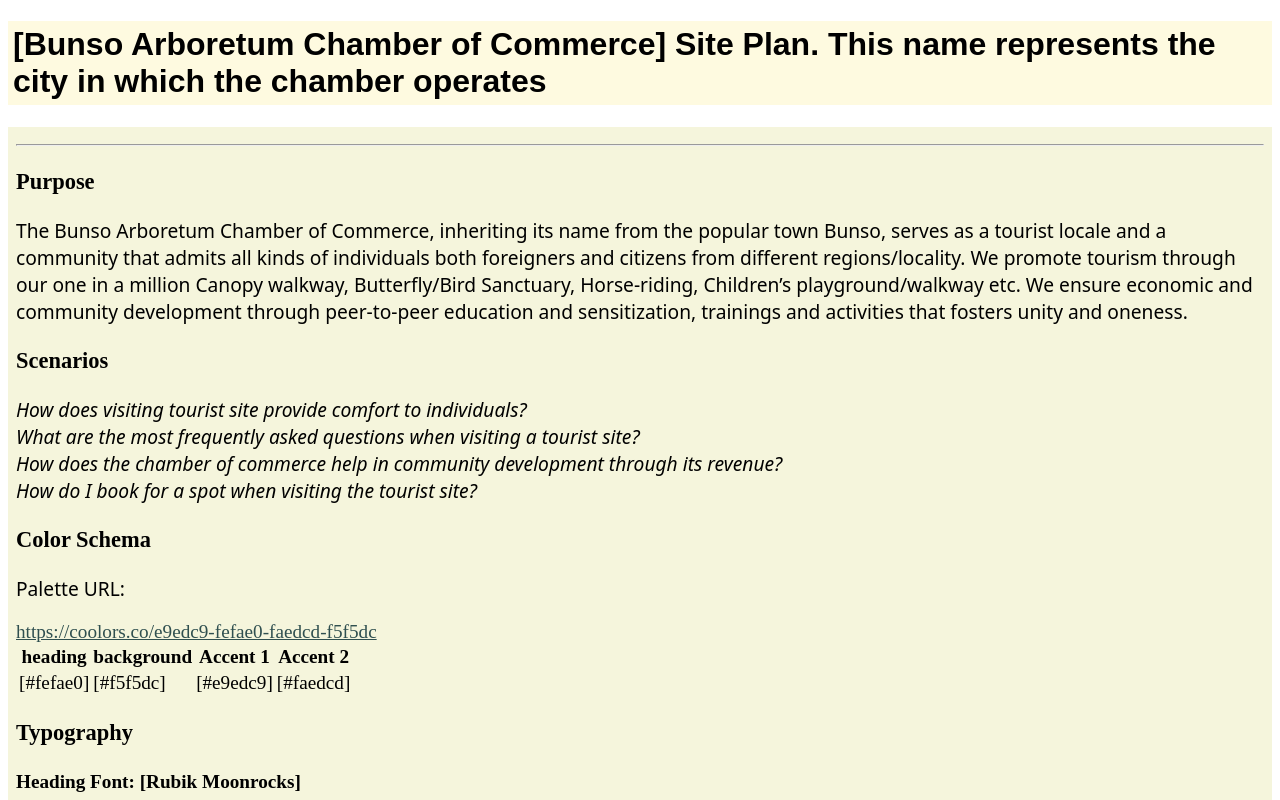
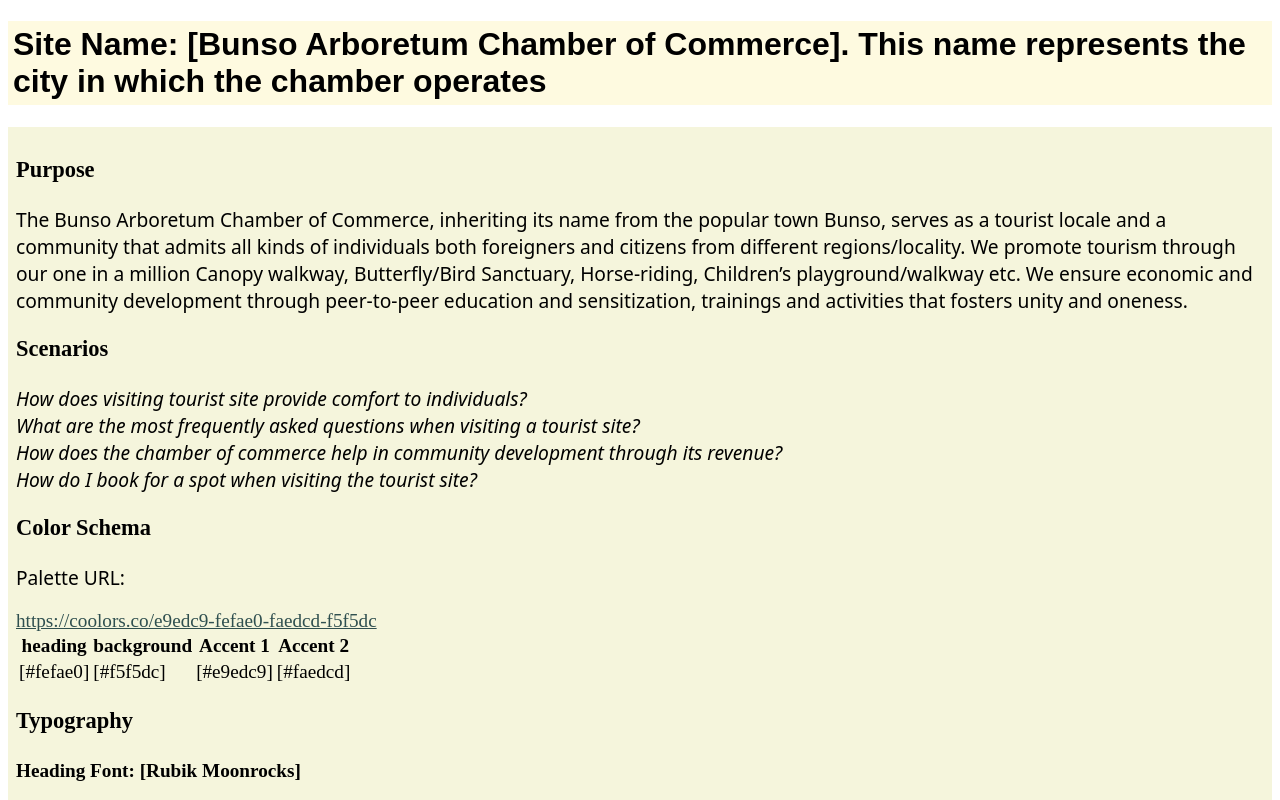
Before and after one commit to joshuayamoahyankson/wdd230, a plain HTML site: page week01/chamber-site-plan.html in a window 1280 px wide. Shown: the top 800 px of the page. Drawn offline with Linux system fonts and the light colour scheme.

Commit message:
Chamber of Commerce page added

```diff
--- a/week01/chamber-site-plan.html
+++ b/week01/chamber-site-plan.html
@@ -6,19 +6,19 @@
     <meta name="viewport" content="width=device-width,initial-scale=1.0">
     <meta name="description" content="WDD 230 - Web Frontend Development - Joshua Yamoah Yankson - Chamber of Commerce Site Plan">
     <meta name="author" content="Joshua Yamoah Yankson">
-    <title>Site Plan</title>
+    <title>Bunsu Arboretum CoC Site Plan</title>
     <link rel="stylesheet" href="styles/chamber-site-plan.css">
 </head>
 
 <body>
   <header>
-    <h1>[Bunso Arboretum Chamber of Commerce] Site Plan. This name represents the city in which the chamber operates</h1>
+
+    <h1>Site Name: [Bunso Arboretum Chamber of Commerce]. This name represents the city in which the chamber operates</h1>
     <!-- In the header above, add the name of your site and add Chamber of Commerce site plan at the end -->
   </header>
   <main>
     <!-- ------------------------Steps 2-5------------------------------ -->
-    <hr />
-    <!-- <h2>Overview</h2> -->
+    <!-- <hr />/ -->
     <h3>Purpose</h3>
     <p>The Bunso Arboretum Chamber of Commerce, inheriting its name from the popular town Bunso, serves as a tourist locale and a community that admits all kinds of individuals both foreigners and
       citizens from different regions/locality. We promote tourism through our one in a million Canopy walkway, Butterfly/Bird Sanctuary, Horse-riding,  Children’s playground/walkway etc. We ensure
```
